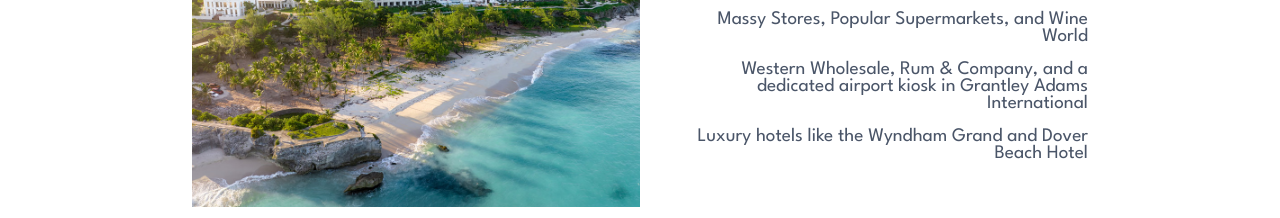
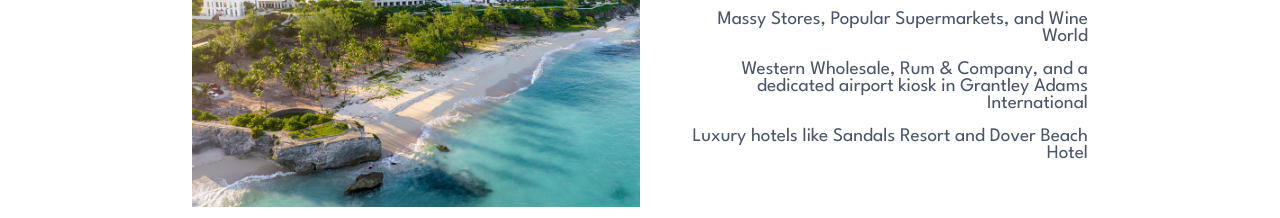
Before and after one commit to jarenworme/barifflegroup, a React (Create React App) app: page /#/brands in a window 1280 px wide. Shown: the part 2720-2938 px from the top of the page. Built offline with nearby package versions, Linux system fonts and the light colour scheme.

Commit message:
updated wyndam hotel to sandals resort in copy

```diff
--- a/src/components/pages/OurBrands.js
+++ b/src/components/pages/OurBrands.js
@@ -138,7 +138,7 @@ export default function OurBrands () {
                         Western Wholesale, Rum & Company, and a dedicated airport kiosk in Grantley Adams International
                     </p>
                     <p className="lp-text-blue right-align">
-                        Luxury hotels like the Wyndham Grand and Dover Beach Hotel
+                        Luxury hotels like Sandals Resort and Dover Beach Hotel
                     </p>
                 </div>
                 <div className="lp-img-wrapper">
```
